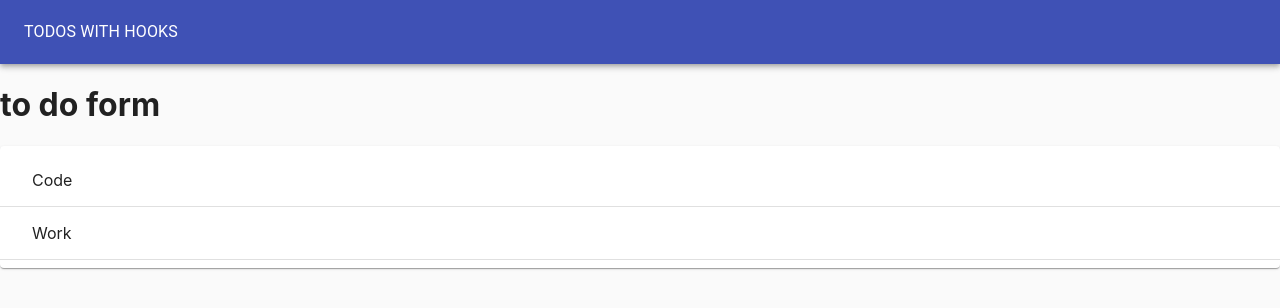
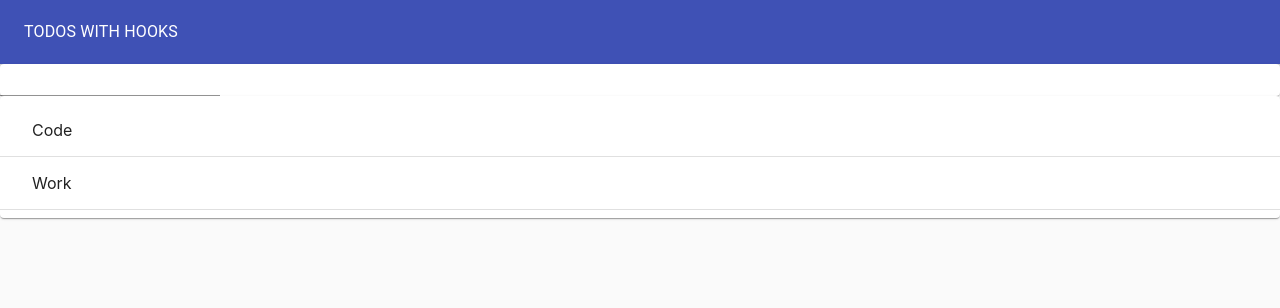
Before and after one commit to alimgee/react-bootcamp-hooks-and-forms, a React (Create React App) app: page / in a window 1280 px wide. Shown: the top 308 px of the page. Built offline with nearby package versions, Linux system fonts and the light colour scheme.

Commit message:
Adding to do form

```diff
--- a/src/ToDoApp.js
+++ b/src/ToDoApp.js
@@ -15,6 +15,9 @@
         {id: 2, task: "Work", completed: false}
     ];
     const [todos, setTodos] = useState(initialTodos);
+    const addToDo = newToDoText =>{
+        setTodos([...todos, {id: 4, task: newToDoText, completed: false}])
+    }
     return (
         <Paper
             style={{
@@ -29,7 +32,7 @@
                     <Typography color='inherit'>TODOS WITH HOOKS</Typography>
                 </Toolbar>
             </AppBar>
-            <ToDoForm />
+            <ToDoForm addToDo={addToDo}/>
             <ToDoList todos={todos}/>
         </Paper>
     );
--- a/src/ToDoForm.js
+++ b/src/ToDoForm.js
@@ -1,9 +1,21 @@
 import React from "react";
+import TextField from "@material-ui/core/TextField";
+import Paper from "@material-ui/core/Paper";
+import useInputState from './hooks/useInputState'
 
-function ToDoForm(props){
-
-    return (<h1>to do form</h1>)
-
+function TodoForm({ addToDo }) {
+    const [value, handleChange, reset] = useInputState("");
+  return (
+    <Paper>
+        <form
+        onSubmit = {e => {
+            e.preventDefault();
+            addToDo(value);
+            reset();
+        }}>
+        <TextField value={value} onChange = {handleChange} />
+        </form>
+    </Paper>
+  );
 }
-
-export default ToDoForm
+export default TodoForm;
--- /dev/null
+++ b/src/hooks/useInputState.js
@@ -0,0 +1,11 @@
+import { useState } from "react";
+export default initialVal => {
+  const [value, setValue] = useState(initialVal);
+  const handleChange = e => {
+    setValue(e.target.value);
+  };
+  const reset = () => {
+    setValue("");
+  };
+  return [value, handleChange, reset];
+};
```
